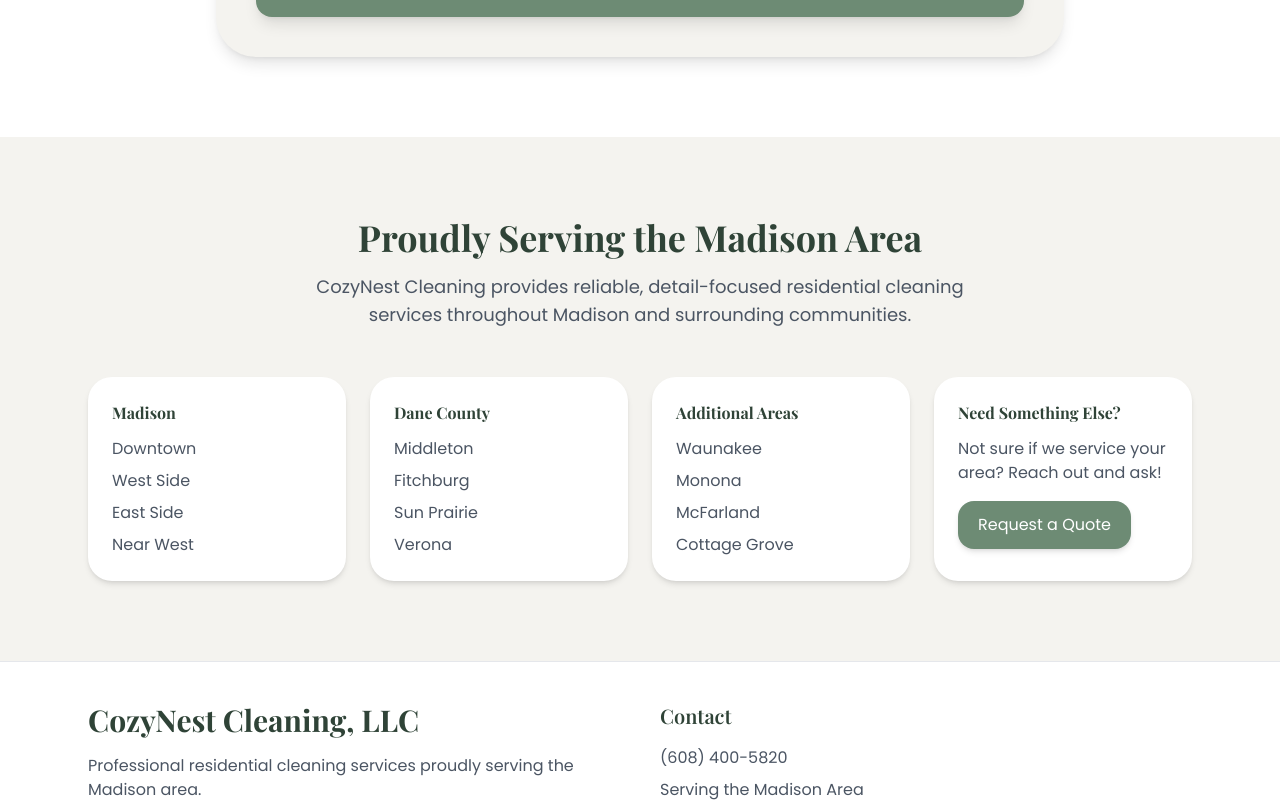
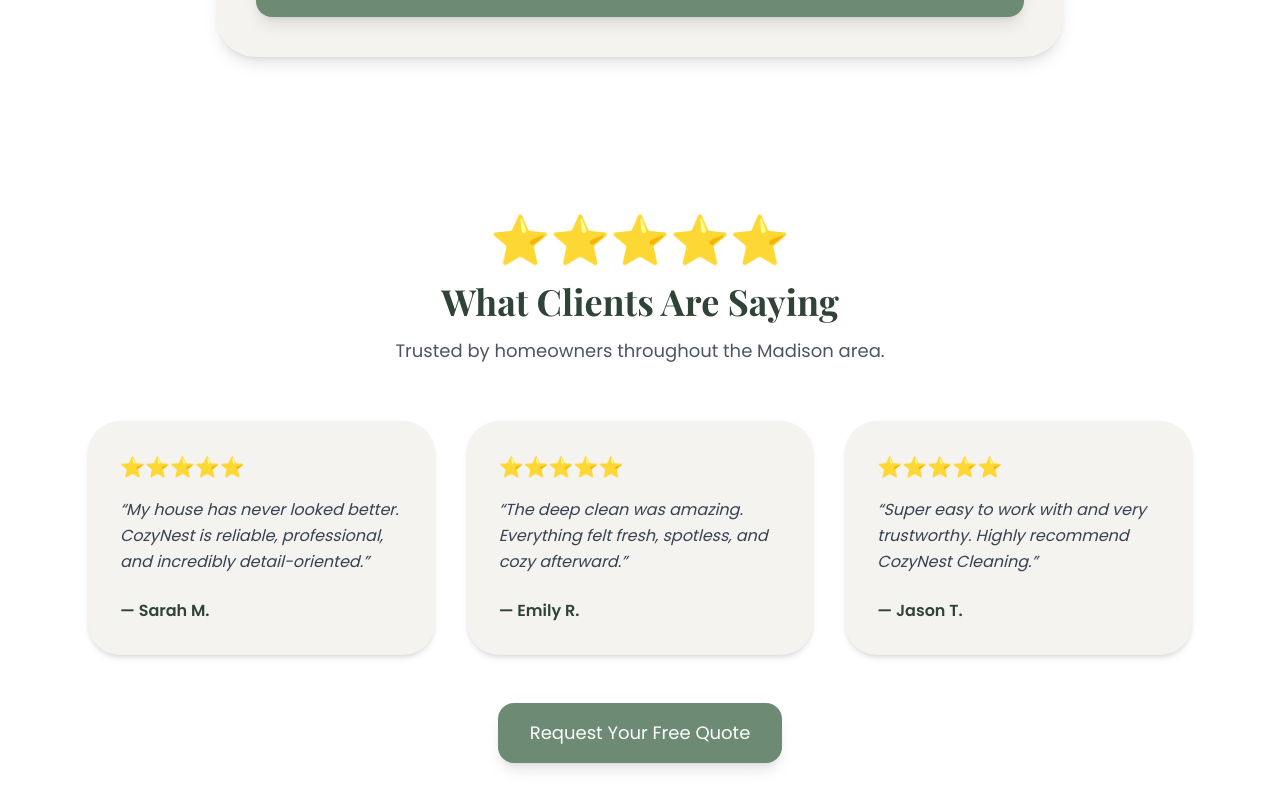
Before and after one commit to CozyNest26/cozynest-cleaning, a React (Vite) app in the folder cozynest-cleaning/: page / in a window 1280 px wide. Shown: the part 4513-5320 px from the top of the page. Built offline with nearby package versions, Linux system fonts and the light colour scheme.

Commit message:
Update App.jsx

```diff
--- a/cozynest-cleaning/src/App.jsx
+++ b/cozynest-cleaning/src/App.jsx
@@ -373,7 +373,83 @@
     </div>
   </div>
 </section>
-    {/* SERVICE AREA */}
+   {/* GOOGLE REVIEWS */}
+<section className="bg-white py-20">
+  <div className="max-w-6xl mx-auto px-6">
+
+    <div className="text-center mb-14">
+      <div className="text-5xl mb-4">⭐️⭐️⭐️⭐️⭐️</div>
+
+      <h2 className="text-4xl font-bold text-[#2f4337] mb-4">
+        What Clients Are Saying
+      </h2>
+
+      <p className="text-gray-600 text-lg">
+        Trusted by homeowners throughout the Madison area.
+      </p>
+    </div>
+
+    <div className="grid md:grid-cols-3 gap-8">
+
+      <div className="bg-[#f4f3ef] rounded-[32px] p-8 shadow-md">
+        <div className="text-yellow-500 text-xl mb-4">
+          ⭐️⭐️⭐️⭐️⭐️
+        </div>
+
+        <p className="text-gray-700 leading-relaxed mb-6 italic">
+          “My house has never looked better. CozyNest is reliable,
+          professional, and incredibly detail-oriented.”
+        </p>
+
+        <div className="font-semibold text-[#2f4337]">
+          — Sarah M.
+        </div>
+      </div>
+
+      <div className="bg-[#f4f3ef] rounded-[32px] p-8 shadow-md">
+        <div className="text-yellow-500 text-xl mb-4">
+          ⭐️⭐️⭐️⭐️⭐️
+        </div>
+
+        <p className="text-gray-700 leading-relaxed mb-6 italic">
+          “The deep clean was amazing. Everything felt fresh,
+          spotless, and cozy afterward.”
+        </p>
+
+        <div className="font-semibold text-[#2f4337]">
+          — Emily R.
+        </div>
+      </div>
+
+      <div className="bg-[#f4f3ef] rounded-[32px] p-8 shadow-md">
+        <div className="text-yellow-500 text-xl mb-4">
+          ⭐️⭐️⭐️⭐️⭐️
+        </div>
+
+        <p className="text-gray-700 leading-relaxed mb-6 italic">
+          “Super easy to work with and very trustworthy.
+          Highly recommend CozyNest Cleaning.”
+        </p>
+
+        <div className="font-semibold text-[#2f4337]">
+          — Jason T.
+        </div>
+      </div>
+
+    </div>
+
+    <div className="text-center mt-12">
+      <a
+        href="#free-quote-form"
+        className="inline-block bg-[#6d8b74] hover:bg-[#58705e] text-white px-8 py-4 rounded-2xl text-lg shadow-lg transition"
+      >
+        Request Your Free Quote
+      </a>
+    </div>
+
+  </div>
+</section>
+      {/* SERVICE AREA */}
 <section className="bg-[#f4f3ef] py-20">
   <div className="max-w-6xl mx-auto px-6 text-center">
 
@@ -404,7 +480,7 @@
           <li>Middleton</li>
           <li>Fitchburg</li>
           <li>Sun Prairie</li>
-          <li>Verona</li>
+          <li>DeForest</li>
         </ul>
       </div>
 
```
